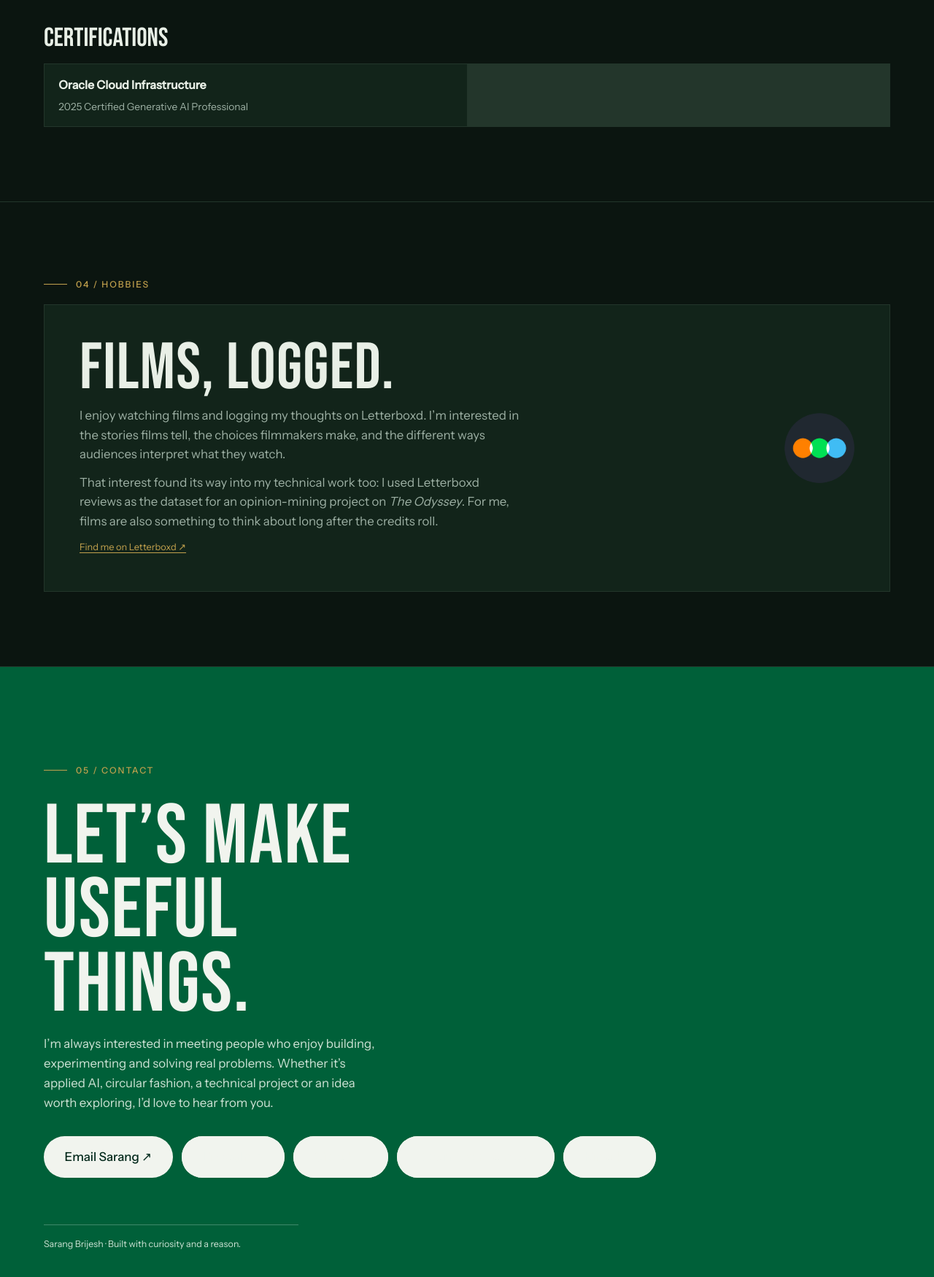
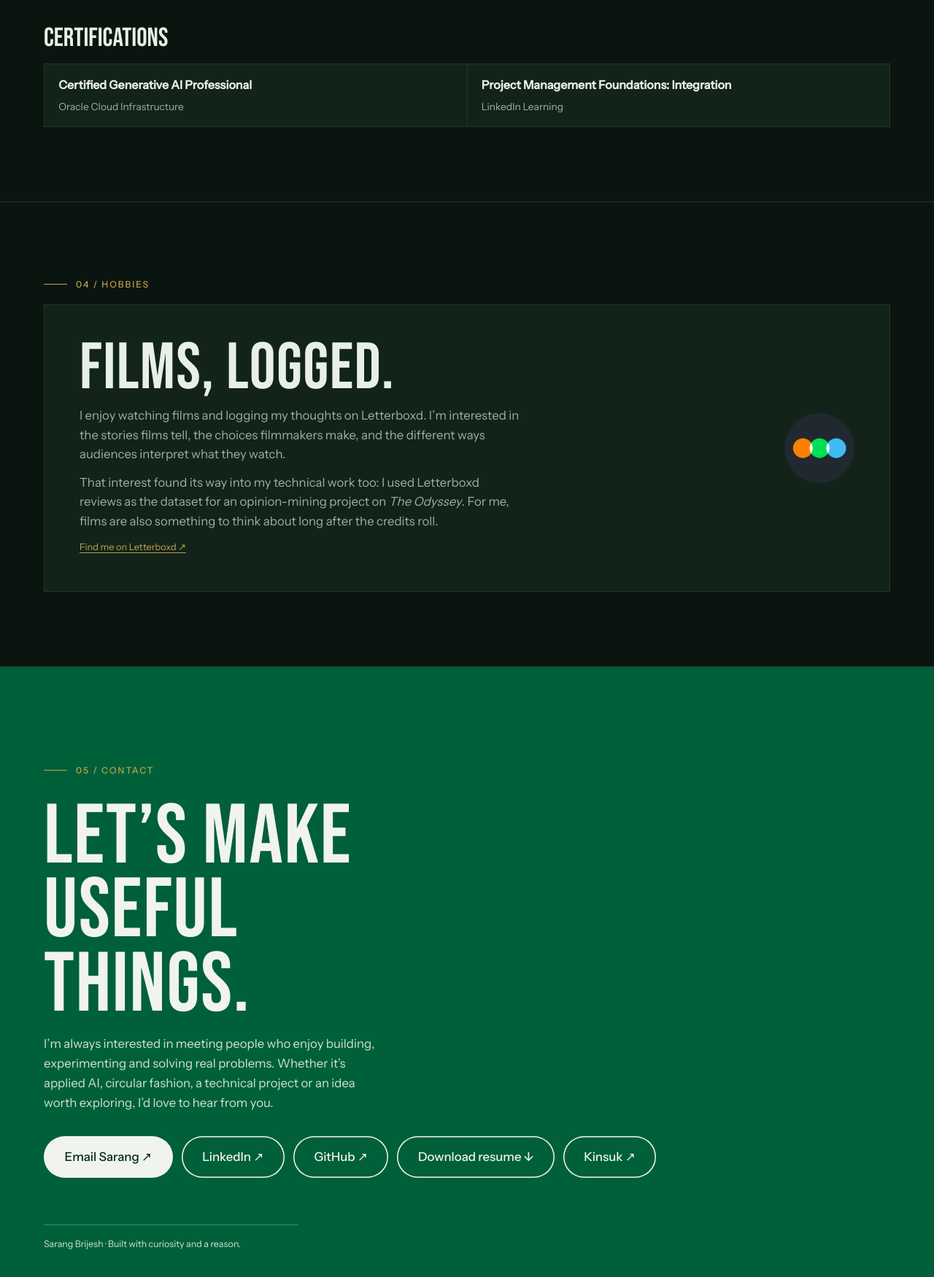
Before and after one commit to sarang-004/portfolio, a plain HTML site: page Sarang Brijesh _ Portfolio.html in a window 1280 px wide. Shown: the part 4280-6030 px from the top of the page at 73% size. Drawn offline with nearby package versions, Linux system fonts and the light colour scheme.

Commit message:
Update portfolio and add resume

```diff
--- a/Sarang Brijesh _ Portfolio.html
+++ b/Sarang Brijesh _ Portfolio.html
@@ -140,7 +140,7 @@ h2{font-size:clamp(2rem,5vw,4.2rem);line-height:1.02;letter-spacing:-.02em;font-
 .contact p{max-width:42ch;margin:1rem 0 2rem;color:#cfe3d6}
 .contact .contact-links{display:flex;flex-wrap:wrap;gap:.75rem}
 .contact .btn{margin:0;background:#f1f4ee;color:#00281a}
-.contact .btn.alt{color:#f1f4ee;box-shadow:inset 0 0 0 1.5px #f1f4ee}
+.contact .btn.alt{background:transparent;color:#f1f4ee;box-shadow:inset 0 0 0 1.5px #f1f4ee}
 .contact .copyright{margin:4rem 0 0;padding-top:1rem;border-top:1px solid #f1f4ee44;font-size:.78rem;color:#cfe3d6}
 @media(max-width:900px){.feature-top{grid-template-columns:1fr}.feature-aside{max-width:38rem}.build-grid{grid-template-columns:1fr}.project-grid{grid-template-columns:repeat(2,minmax(0,1fr))}.traction{grid-template-columns:repeat(2,minmax(0,1fr))}}
 @media(max-width:760px){.portfolio-nav{justify-content:center;padding:.9rem var(--pad)}.portfolio-nav .nav-links{justify-content:center;gap:.5rem 1rem;font-size:.7rem}.projects-header{align-items:flex-start;flex-direction:column}.project-grid{grid-template-columns:1fr}.project-card{min-height:0}.project-detail{max-height:none;overflow:visible;opacity:1;transform:none}.duo-grid,.speaking-panel,.startup-role{grid-template-columns:1fr}.startup-logo{width:180px;height:110px;justify-self:start}.experience-item{grid-template-columns:1fr;gap:.5rem}.film-panel{grid-template-columns:1fr}.film-panel .film-logo{width:3.5rem;justify-self:start}.more-project-grid{grid-template-columns:1fr}.hero{grid-template-columns:minmax(0,1fr);grid-template-rows:minmax(32svh,auto) auto;gap:1rem;padding-top:5rem}.ph{grid-column:1;grid-row:1;min-height:32svh;overflow:hidden;place-items:end center}.ph img{position:relative;left:auto;bottom:auto;transform:none;height:min(32svh,280px)}.hero-copy{grid-column:1;grid-row:2}.lead{margin:1.1rem 0 1.3rem}}
@@ -320,7 +320,8 @@ h2{font-size:clamp(2rem,5vw,4.2rem);line-height:1.02;letter-spacing:-.02em;font-
       <div class="more-projects">
         <h3>Certifications</h3>
         <div class="more-project-grid">
-          <article class="more-project"><h4>Oracle Cloud Infrastructure</h4><p>2025 Certified Generative AI Professional</p></article>
+          <article class="more-project"><h4>Certified Generative AI Professional</h4><p>Oracle Cloud Infrastructure</p></article>
+          <article class="more-project"><h4>Project Management Foundations: Integration</h4><p>LinkedIn Learning</p><!--p>Skill covered: Project Integration Management</p--></article>
         </div>
       </div>
     </div>
@@ -345,7 +346,7 @@ h2{font-size:clamp(2rem,5vw,4.2rem);line-height:1.02;letter-spacing:-.02em;font-
         <a class="btn" data-mag href="mailto:sarang.brijesh@gmail.com">Email Sarang ↗</a>
         <a class="btn alt" data-mag href="https://www.linkedin.com/in/sarangbrijesh" target="_blank" rel="noreferrer">LinkedIn ↗</a>
         <a class="btn alt" data-mag href="https://github.com/sarang-004" target="_blank" rel="noreferrer">GitHub ↗</a>
-        <a class="btn alt" data-mag href="sarang_CS_resume.pdf" download>Download resume ↓</a>
+        <a class="btn alt" data-mag href="sarang_resume.pdf" download>Download resume ↓</a>
         <a class="btn alt" data-mag href="https://kinsuk.com" target="_blank" rel="noreferrer">Kinsuk ↗</a>
       </div>
       <p class="copyright">Sarang Brijesh · Built with curiosity and a reason.</p>
```
Also changed, not shown: 1 other file.
